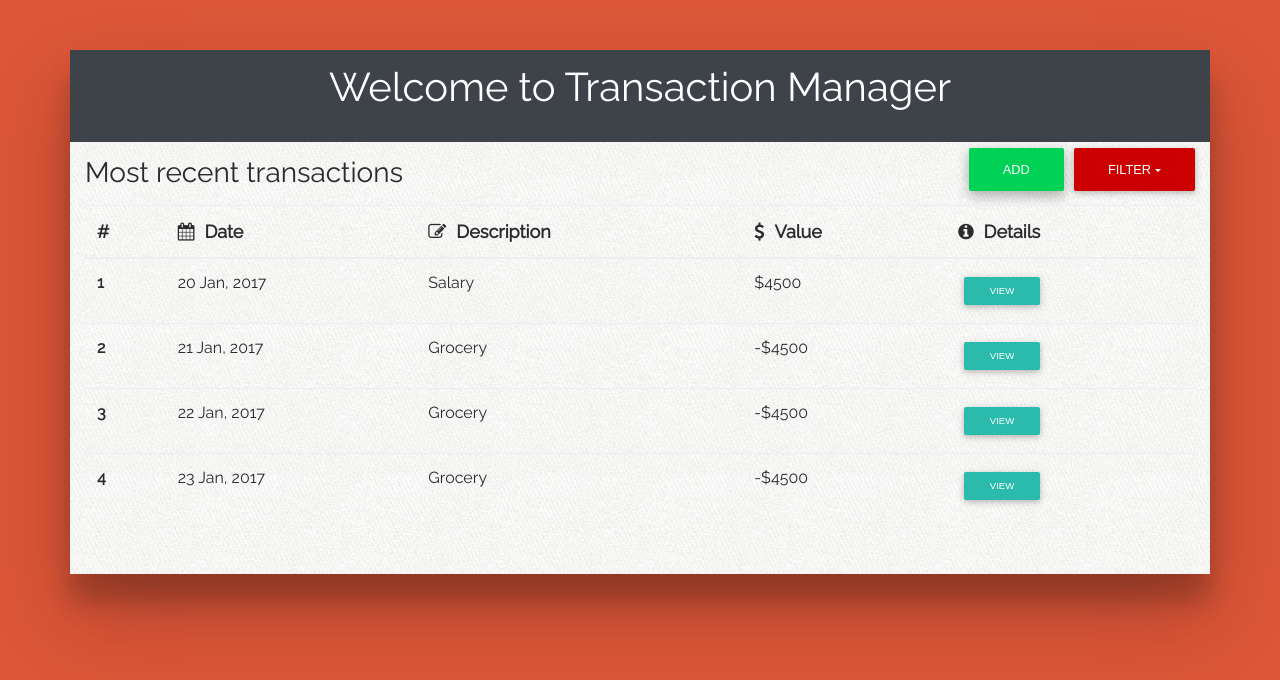
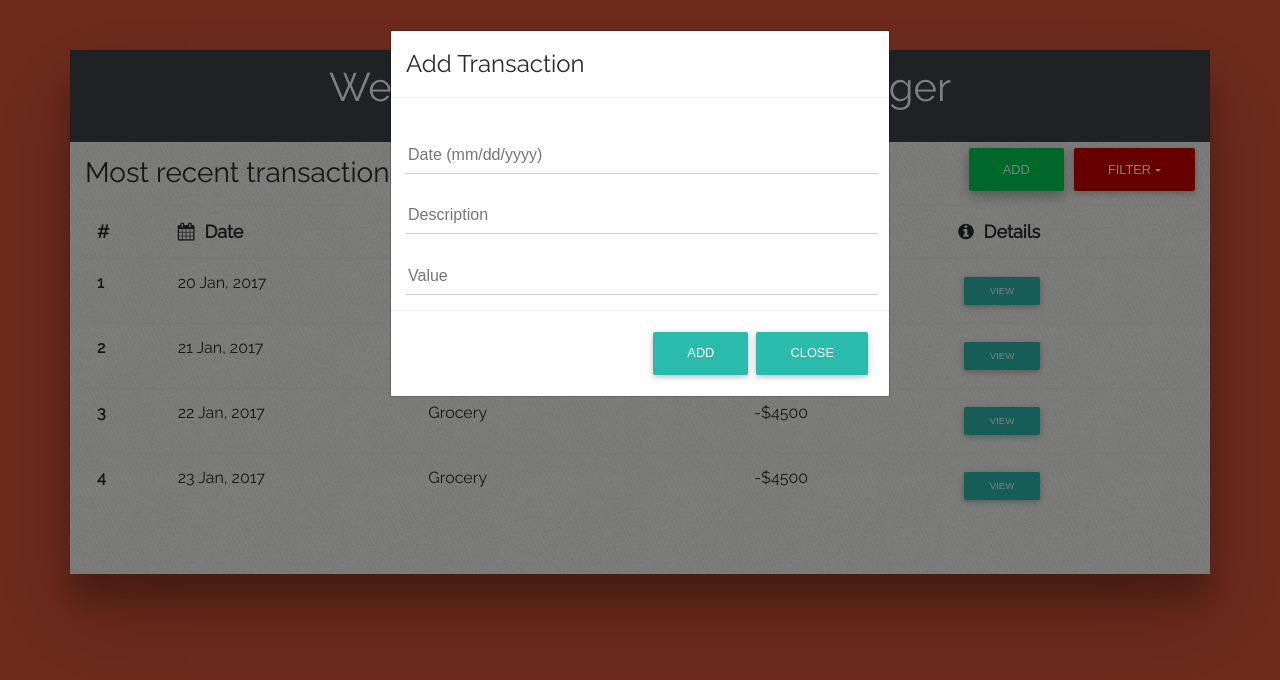
Before and after one commit to Shubham0813/PROG8165-Assignment-2, a plain HTML site: page dashboard.html in a window 1280 px wide. Both pictures are taken after a click on the button "ADD". Drawn offline with Linux system fonts and the light colour scheme.

Commit message:
Added add transaction modal

```diff
--- a/dashboard.html
+++ b/dashboard.html
@@ -32,7 +32,49 @@
           <p><h3>Most recent transactions</h3></p>
 		</div>
 		<div class="col-md-8 text-right">
-		  <button type="button" id="add" class="btn btn-success">Add</button>
+		   <button type="button" id="add" class="btn btn-success" data-toggle="modal" data-target="#addTrasactionModal">Add</button>
+			<div class="modal fade" id="addTrasactionModal" role="dialog">
+		<div class="modal-dialog">
+
+      <!-- Modal content-->
+		<div class="modal-content text-center">
+			<div class="modal-header text-center">
+				<h4 class="modal-title">Add Transaction</h4>
+			</div>
+			<div class="modal-body">
+
+			<form class="form-horizontal">
+			<div class="control-group">
+					<label class="control-label" for="inputEmail"></label>
+				<div class="controls">
+					<input type="text" id="inputDate" placeholder="Date (mm/dd/yyyy)">
+				</div>
+			</div>
+				<div class="control-group">
+					<label class="control-label" for="inputPassword"></label>
+				<div class="controls">
+					<input type="text" id="inputText" placeholder="Description">
+					</div>
+				</div>
+				<div class="control-group">
+					<label class="control-label" for="inputValue"></label>
+				<div class="controls">
+					<input type="text" id="inputValue" placeholder="Value">
+					</div>
+				</div>
+			</form>
+
+        </div><!-- Close Modal Content-->
+        <div class="modal-footer">
+
+		<button type="button" class="btn btn-default " >Add</button>
+
+          <button type="button" class="btn btn-default" data-dismiss="modal">Close</button>
+        </div>
+      </div>
+
+    </div>
+  </div>
 		  <div class="btn-group">
 		    <button class="btn btn-danger dropdown-toggle" type="button" data-toggle="dropdown" aria-haspopup="true" aria-expanded="false">Filter</button>
 		    <div class="dropdown-menu">
```
